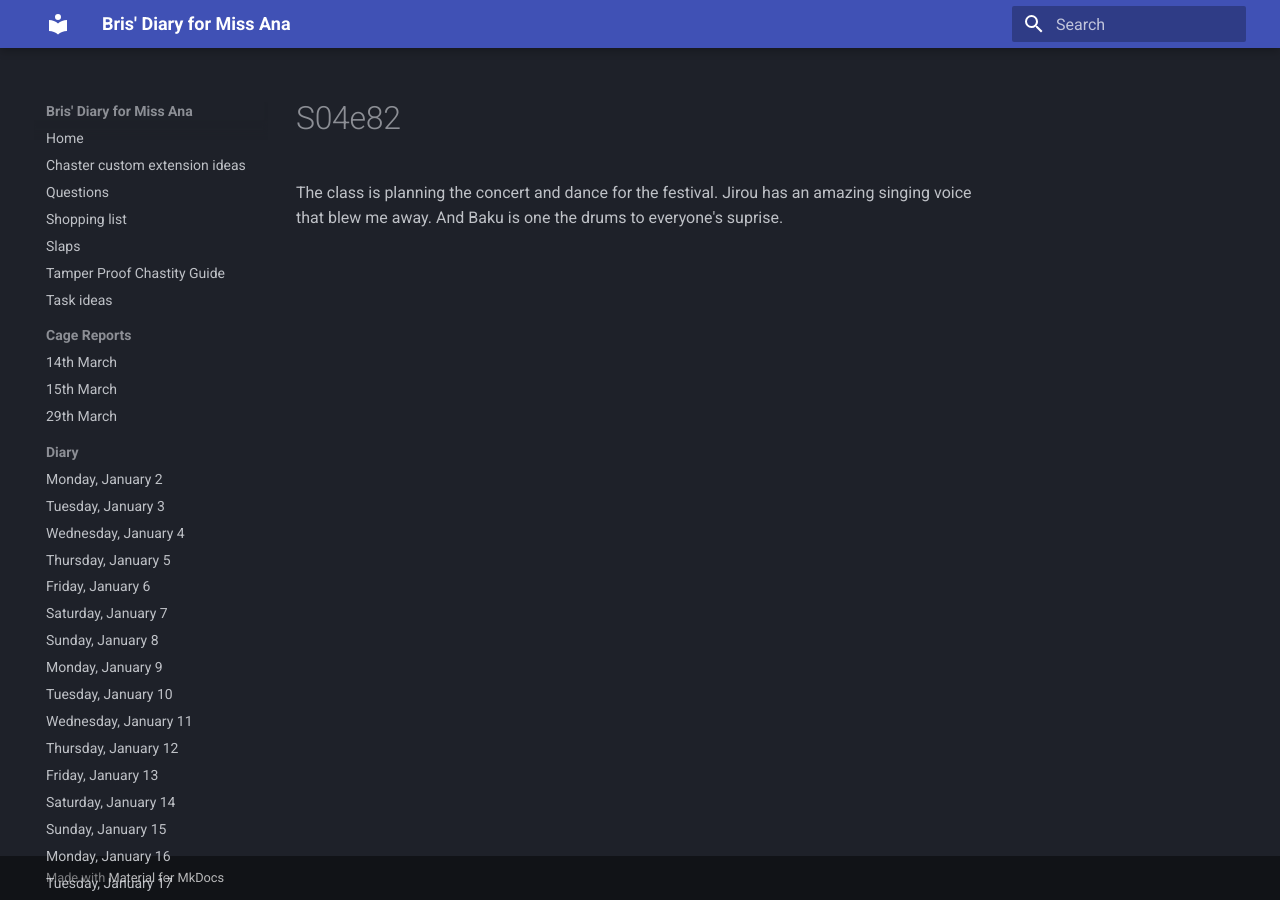
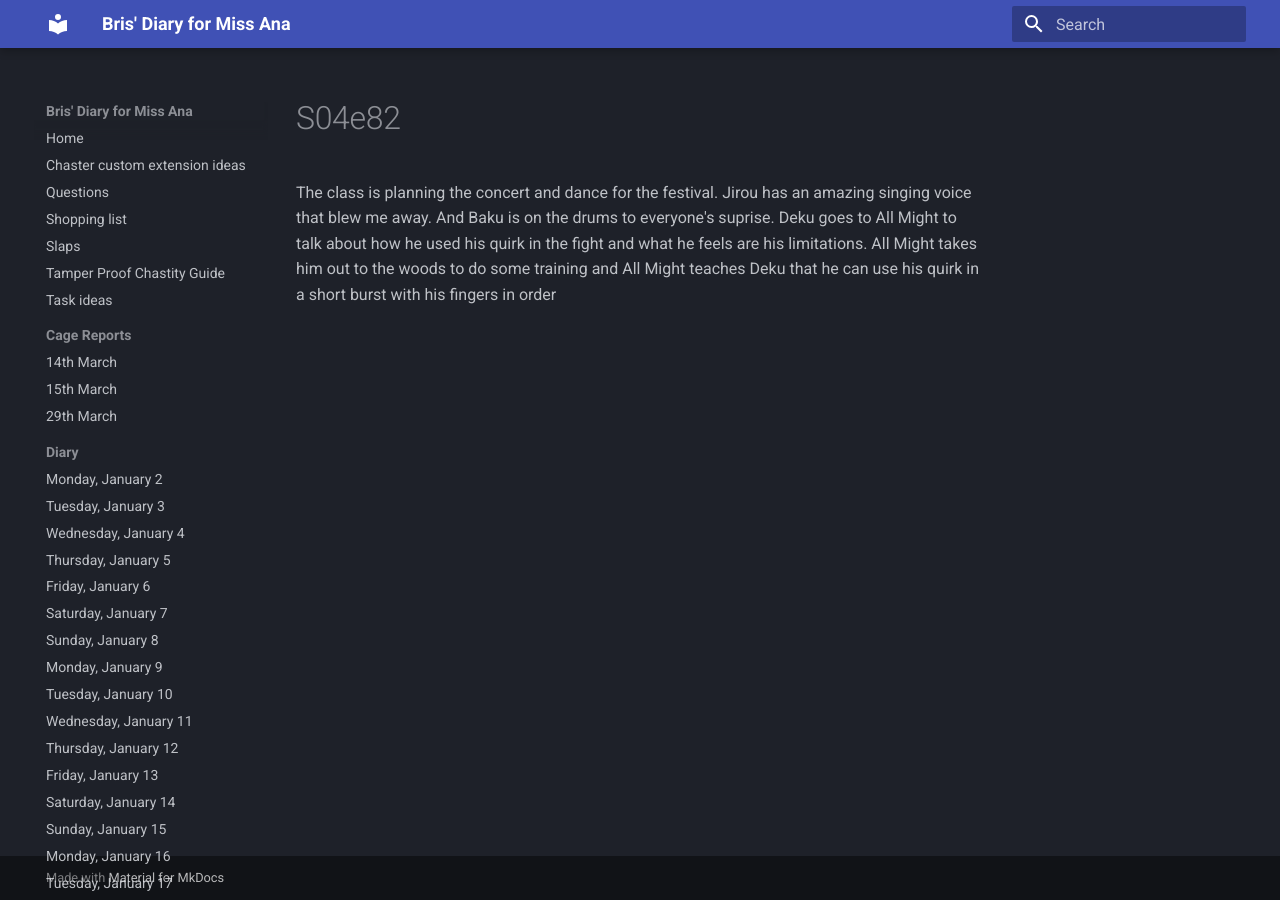
Before and after one commit to bris00/DFMA, an MkDocs documentation site: the page built from diary/Series/My Hero Academia/s04e82.md, in a window 1280 px wide. Built offline with MkDocs 1.6.1 and Material for MkDocs 9.7.7, drawn with Linux system fonts in a browser that asks for light colours.

Commit message:
vault backup: 2023-04-01 15:34:14
Affected files:
diary/Series/My Hero Academia/s04e82.md

```diff
--- a/diary/Series/My Hero Academia/s04e82.md
+++ b/diary/Series/My Hero Academia/s04e82.md
@@ -1 +1 @@
-The class is planning the concert and dance for the festival. Jirou has an amazing singing voice that blew me away. And Baku is one the drums to everyone's suprise.
+The class is planning the concert and dance for the festival. Jirou has an amazing singing voice that blew me away. And Baku is on the drums to everyone's suprise. Deku goes to All Might to talk about how he used his quirk in the fight and what he feels are his limitations. All Might takes him out to the woods to do some training and All Might teaches Deku that he can use his quirk in a short burst with his fingers in order
```
